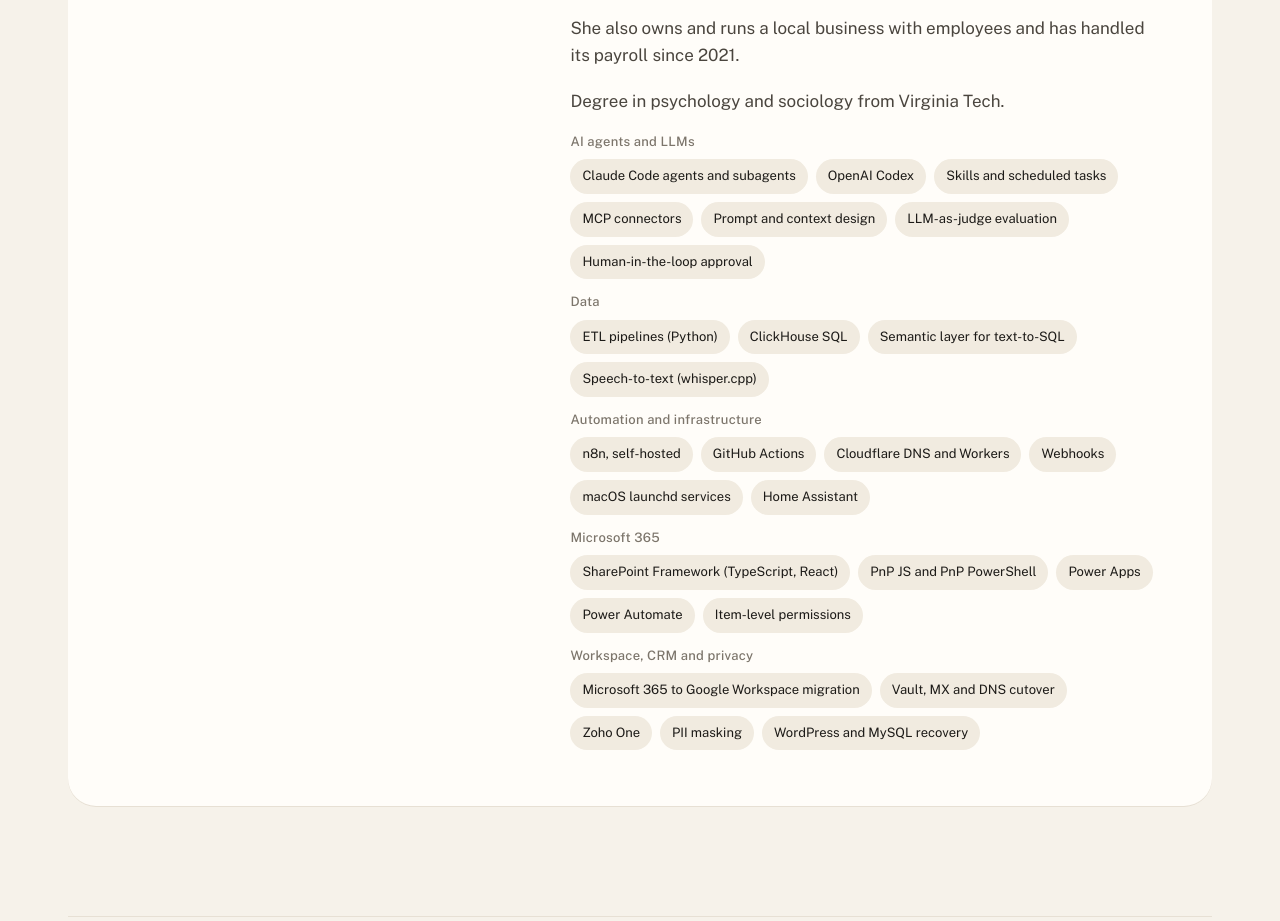
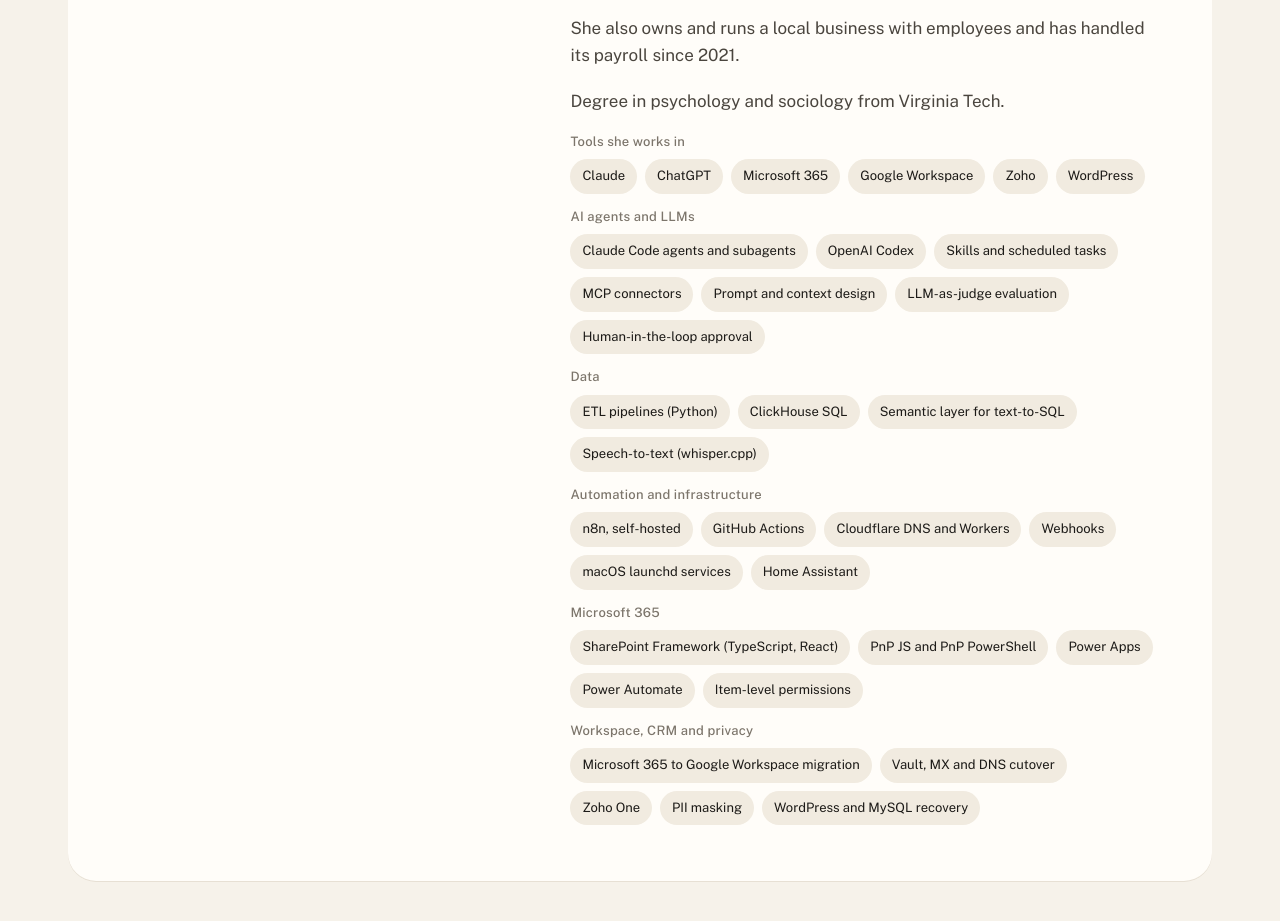
Before and after one commit to ashley494/ashley494.github.io, a plain HTML site: page index.html in a window 1280 px wide. Shown: the part 8301-9222 px from the top of the page. Drawn offline with nearby package versions, Linux system fonts and the light colour scheme.

Commit message:
Snapshot before AIOS folder reorg 2026-11-18

```diff
--- a/index.html
+++ b/index.html
@@ -1,3 +1,4 @@
+<!-- All builds: career/2026-11-16_sage_all-builds-portfolio.md -->
 <!doctype html>
 <html lang="en">
 <head>
@@ -524,6 +525,8 @@ html.mo .contact .signoff span{transition:transform 1s var(--ease) calc(var(--i)
         <p>Ashley started out building websites. Each job pulled her further into the systems behind them: email, shared files, staff tools, and now AI.</p>
         <p>She also owns and runs a local business with employees and has handled its payroll since 2021.</p>
         <p>Degree in psychology and sociology from Virginia Tech.</p>
+        <p class="eyebrow" style="margin:14px 0 8px">Tools she works in</p>
+        <div class="skills"><span>Claude</span><span>ChatGPT</span><span>Microsoft 365</span><span>Google Workspace</span><span>Zoho</span><span>WordPress</span></div>
         <p class="eyebrow" style="margin:14px 0 8px">AI agents and LLMs</p>
         <div class="skills"><span>Claude Code agents and subagents</span><span>OpenAI Codex</span><span>Skills and scheduled tasks</span><span>MCP connectors</span><span>Prompt and context design</span><span>LLM-as-judge evaluation</span><span>Human-in-the-loop approval</span></div>
         <p class="eyebrow" style="margin:14px 0 8px">Data</p>
```
